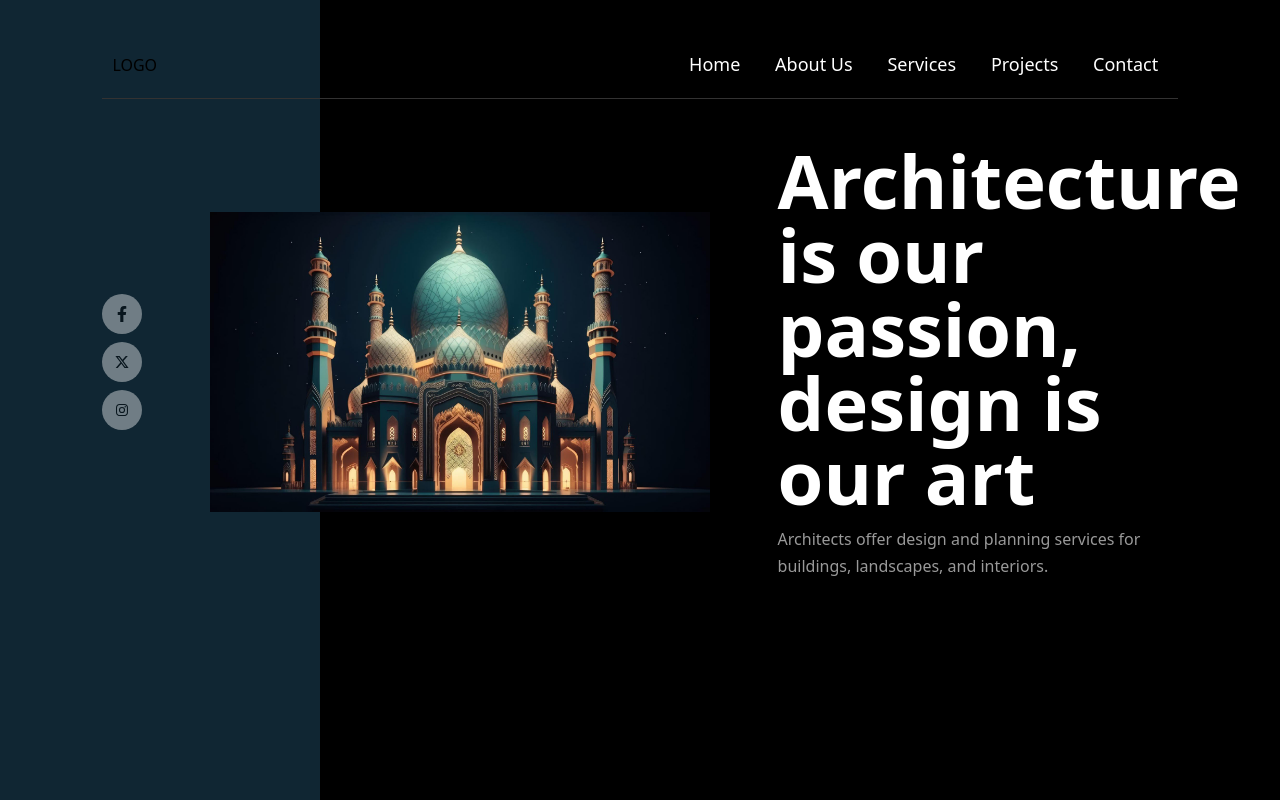
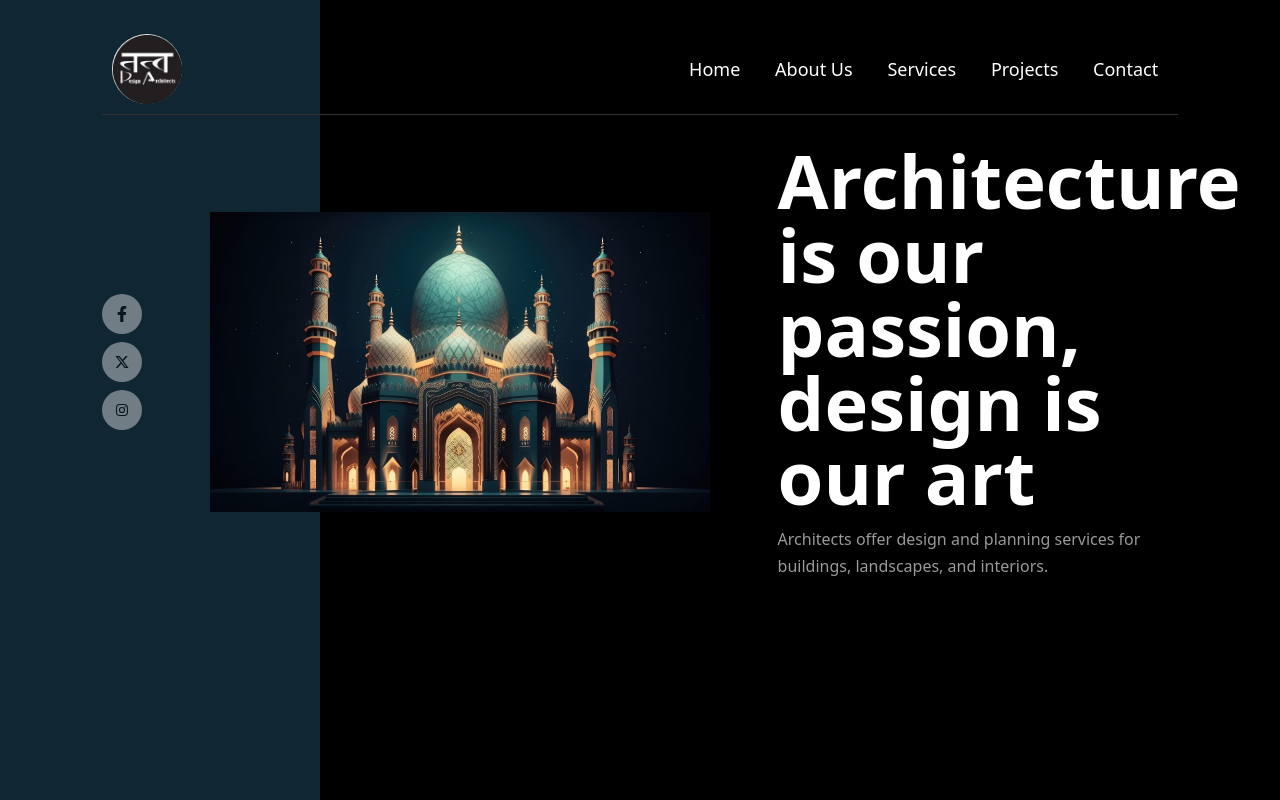
Before and after one commit to Onkar58/tatvaDesigns, a React (Vite) app: page / in a window 1280 px wide. Shown: the top 800 px of the page. Built offline with nearby package versions, Linux system fonts and the light colour scheme.

Commit message:
Logo added

```diff
--- a/src/components/NavDropdown.jsx
+++ b/src/components/NavDropdown.jsx
@@ -1,12 +1,13 @@
 import { useState } from "react";
 import { ImCross } from "react-icons/im"
 import { Link } from "react-scroll";
+import Logo from "../assets/images/LOGO.png";
 
 const NavDropdown = () => {
   const [IsOpen, setIsOpen] = useState(false);
   return (
 
-    <div>
+    <>
       <button
         onClick={() => setIsOpen(!IsOpen)}
         className=" flex flex-col gap-[0.3rem]"
@@ -20,7 +21,7 @@ const NavDropdown = () => {
         <div className="absolute top-[-44%] left-[-10%] w-[100vw] h-[100vh] flex flex-col gap-10 bg-white z-10">
           <div className="flex items-center gap-2 mx-2 my-5 cursor-pointer" onClick={() => setIsOpen(!IsOpen)}>
             <ImCross />
-            <div>LOGO</div>
+            <img className="z-10 rounded-full" src={Logo} alt="Logo" width={70} />
           </div>
 
           <div className="w-[90vw] mx-auto p-2 border-b-2 border-black text-xl cursor-pointer" >
@@ -54,7 +55,7 @@ const NavDropdown = () => {
           </div>
 
         </div>}
-    </div>
+    </>
   );
 };
 
--- a/src/components/Navbar.jsx
+++ b/src/components/Navbar.jsx
@@ -1,14 +1,16 @@
 import "./Navbar.css";
 import NavDropdown from "./NavDropdown";
 import { Link } from "react-scroll";
+import Logo from "../assets/images/LOGO.png";
+
 const Navbar = () => {
   return (
-    <div className="absolute flex justify-between items-center top-[4%] left-[8%] right-[8%] p-[10px] border-b-[1px] border-[#333232]">
-      <div className="flex gap-2">
+    <div className="absolute flex justify-between items-center top-[3%] left-[8%] right-[8%] p-[10px] border-b-[1px] border-[#333232]">
+      <div className="flex items-center gap-2">
         <div className="md:hidden">
           <NavDropdown />
         </div>
-        <div>LOGO</div>
+        <img className="rounded-full cursor-pointer" src={Logo} alt="Logo" width={70} />
       </div>
       <div className="hidden md:flex text-white gap-4  ">
         <div className="btn-pink">
```
Also changed, not shown: src/assets/images/LOGO.png (added).
